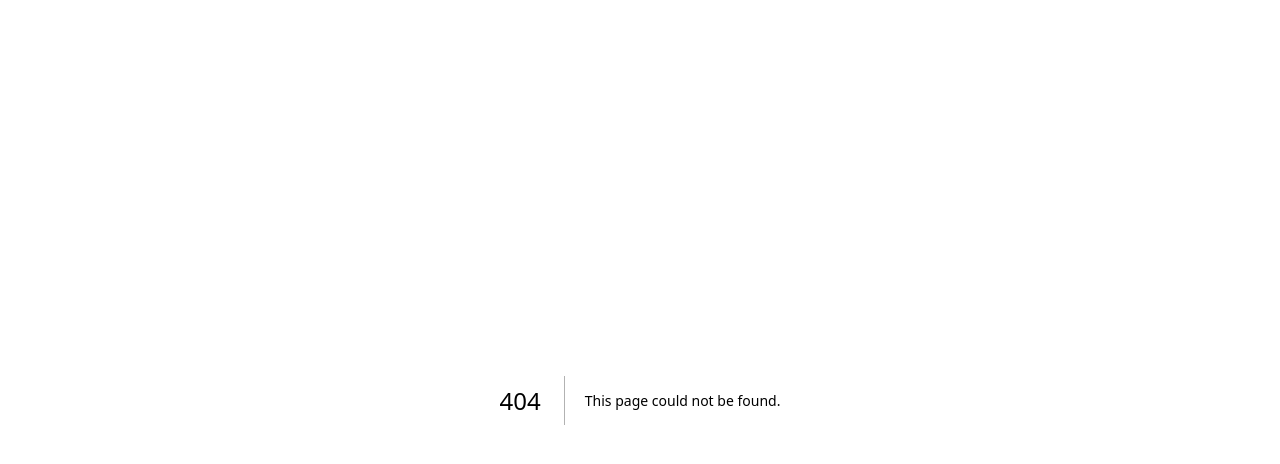
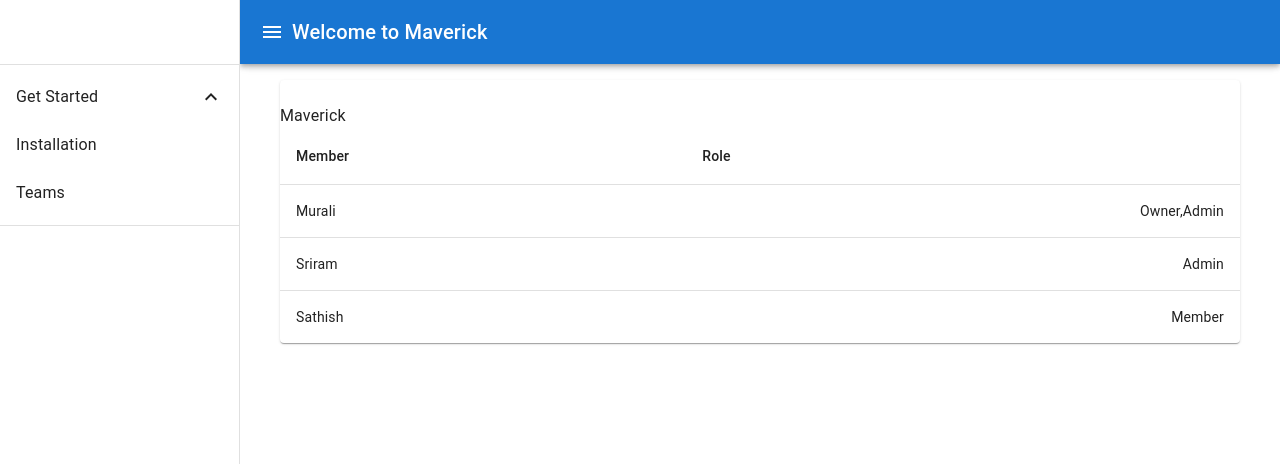
Before and after one commit to sathishjuhomi/annotation-app, a Next.js app in the folder maverick-frontend/: page /view in a window 1280 px wide. Before the commit this address had no page. Shown: the top 464 px of the page. Built offline with nearby package versions, Linux system fonts and the light colour scheme.

Commit message:
Team view page design completed

```diff
--- a/maverick-frontend/src/app/teams/component/TeamsForm.tsx
+++ b/maverick-frontend/src/app/teams/component/TeamsForm.tsx
@@ -19,6 +19,7 @@ import DialogTitle from '@mui/material/DialogTitle';
 import TextField from '@mui/material/TextField';
 import DialogContentText from '@mui/material/DialogContentText/DialogContentText';
 import FolderIcon from '@mui/icons-material/Folder';
+import Link from '@mui/material/Link';
 
 const defaultTheme = createTheme();
 
@@ -108,7 +109,10 @@ export default function TeamList() {
               <Avatar className="bg-tertiary">M</Avatar>
             </ListItemAvatar>
             <ListItemText className="mt-5 font-bold text-black">
+            <Link href="/view"  className="text-black">
               Maverick
+            </Link>
+              {/* Maverick */}
             </ListItemText>
             <Button
               className="ml-24 mt-1 mb-1 mr-2 text-black"
@@ -120,7 +124,9 @@ export default function TeamList() {
               className="ml-2 mt-1 mb-1 text-black"
               variant="outlined"
             >
-              View
+              <Link href="/view"  className="text-black">
+                View
+              </Link>
             </Button>
           </ListItem>
           <Divider variant="inset" component="li" />
--- /dev/null
+++ b/maverick-frontend/src/app/view/page.tsx
@@ -0,0 +1,68 @@
+"use client";
+import Box from "@mui/material/Box";
+import * as React from "react";
+import NavBar from "../component/NavBar";
+import Paper from "@mui/material/Paper";
+import Table from "@mui/material/Table";
+import TableHead from "@mui/material/TableHead";
+import TableRow from "@mui/material/TableRow";
+import TableCell from "@mui/material/TableCell";
+import TableBody from "@mui/material/TableBody";
+import ListItemAvatar from "@mui/material/ListItemAvatar";
+import Avatar from "@mui/material/Avatar";
+import Typography from "@mui/material/Typography";
+
+const View = () => {
+
+    function createData(
+        Member: string,
+        Role: string,
+      ) {
+        return { Member, Role};
+      }
+
+    const rows = [
+        createData('Murali', 'Owner,Admin'),
+        createData('Sriram', 'Admin'),
+        createData('Sathish', 'Member'),
+      ];
+
+    return (
+        <Box className="flex">
+            <NavBar></NavBar>
+            <Box component="main" className="mt-10"
+                sx={{ flexGrow: 1, p: 3, width: { sm: `calc(100% - 240px)` } }}>
+                <Paper className="mt-4 ml-4 mr-4">
+                    <br></br>
+                    <Typography className="ml-4 font-bold text-xl">Maverick </Typography>
+                    <Table aria-label="simple table">
+                        <TableHead>
+                            <TableRow>
+                                <TableCell className="text-left font-bold text-lg">Member</TableCell>
+                                <TableCell className="text-right font-bold text-lg">Role</TableCell>
+                            </TableRow>
+                        </TableHead>
+                        <TableBody>
+                            {rows.map((row) => (
+                                <TableRow
+                                    key={row.Member}
+                                    sx={{ '&:last-child td, &:last-child th': { border: 0 } }}
+                                >
+                                    {/* <ListItemAvatar>
+                                        <Avatar className="bg-tertiary">{row.Member[0]}</Avatar>
+                                    </ListItemAvatar> */}
+                                    <TableCell className="text-base"component="th" scope="row">
+                                        {row.Member}
+                                    </TableCell>
+                                    <TableCell className="text-base" align="right">{row.Role}</TableCell>
+                                </TableRow>
+                            ))}
+                        </TableBody>
+                    </Table>
+
+                </Paper>
+            </Box>
+        </Box>
+    );
+};
+export default View
```
